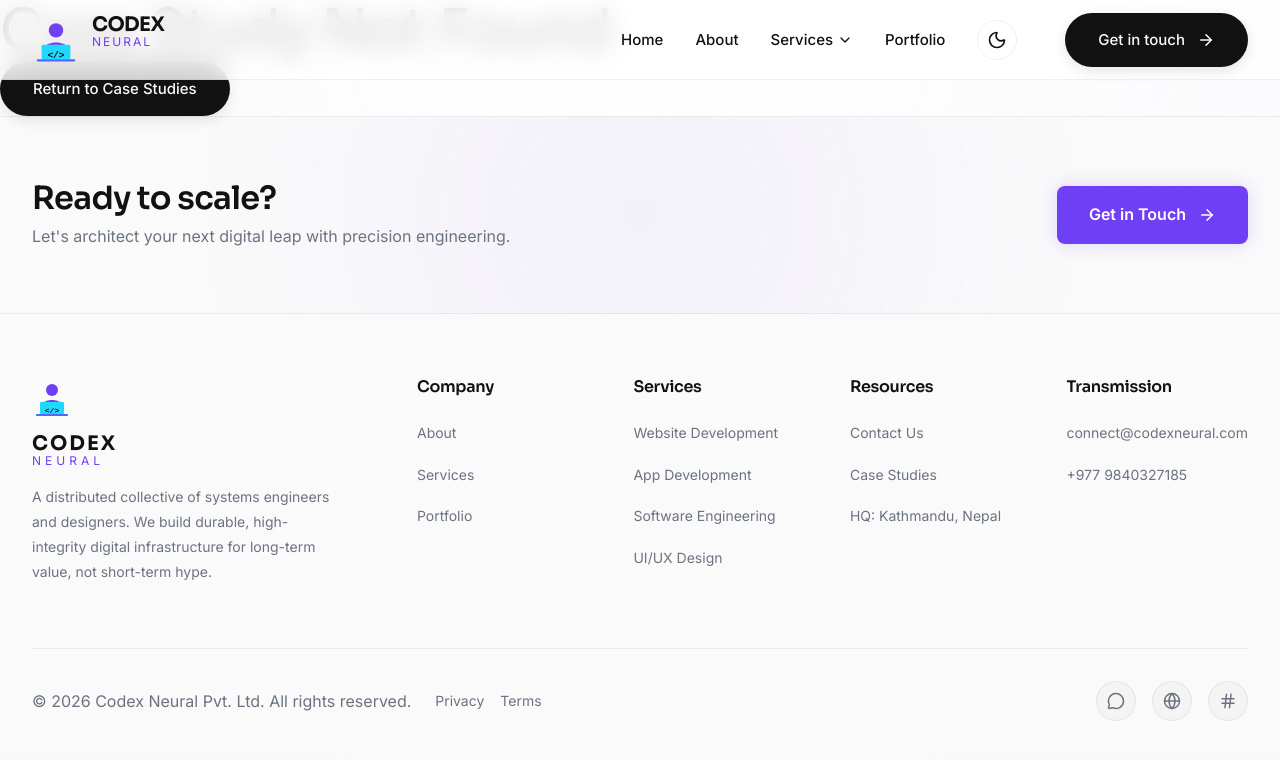
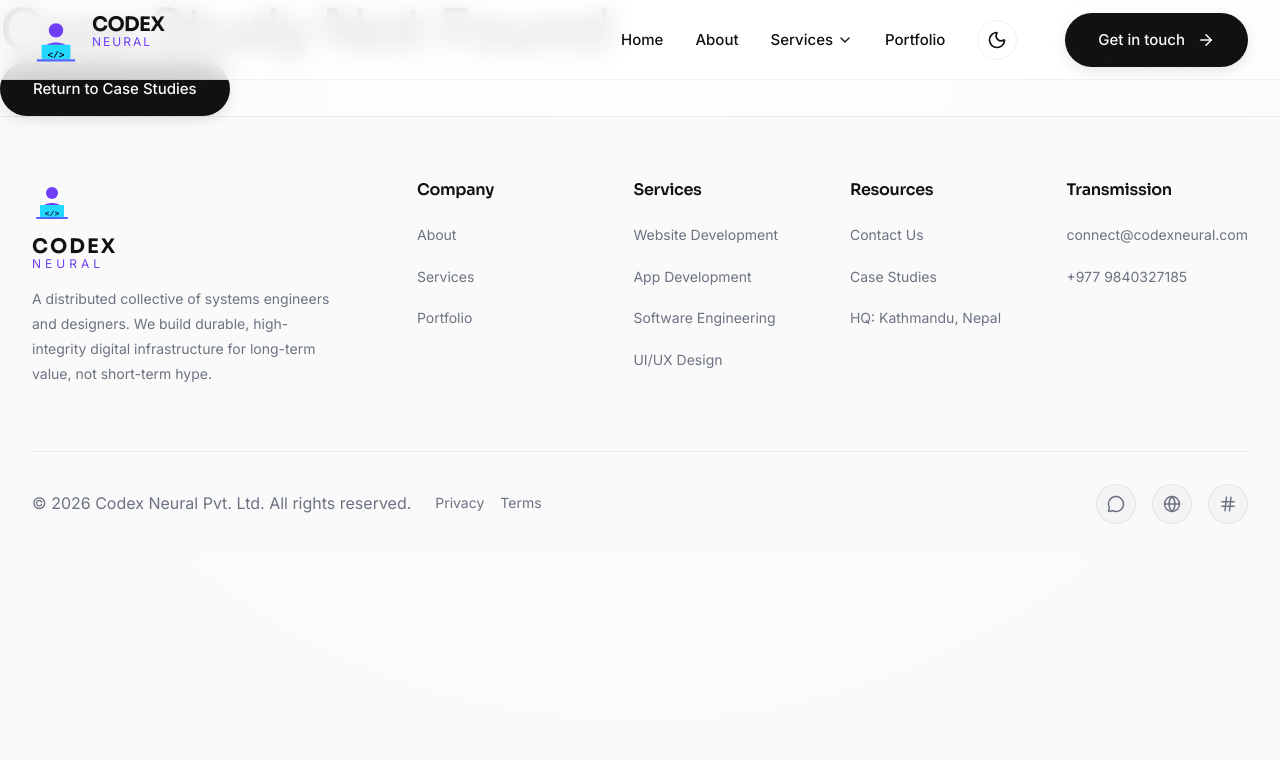
Before and after one commit to Manoharaya/codex-new, a React (Vite) app: page /case-studies/1 in a window 1280 px wide. Shown: the top 760 px of the page. Built offline with nearby package versions, Linux system fonts and the light colour scheme.

Commit message:
Remove Ready to Scale CTA from Footer component

```diff
--- a/src/components/Footer/Footer.jsx
+++ b/src/components/Footer/Footer.jsx
@@ -10,22 +10,6 @@ const Footer = () => {
 
   return (
     <footer className="footer" id="footer">
-      {/* Premium CTA Banner */}
-      {!isContactPage && !isServicesPage && (
-        <div className="footer-cta-banner">
-          <div className="container">
-            <div className="footer-cta-content">
-              <div className="footer-cta-text">
-                <h2>Ready to scale?</h2>
-                <p>Let's architect your next digital leap with precision engineering.</p>
-              </div>
-              <Link to="/contact" className="btn-premium">
-                Get in Touch <ArrowRight size={18} />
-              </Link>
-            </div>
-          </div>
-        </div>
-      )}
 
       <div className="container">
         <div className="footer-content">
--- a/src/pages/About.jsx
+++ b/src/pages/About.jsx
@@ -109,7 +109,7 @@ const About = () => {
               animate="show"
               className="abt-hero-content"
             >
-              <motion.span variants={fadeUp} className="abt-eyebrow text-gradient">ABOUT CODEX NEURAL</motion.span>
+              {/* <motion.span variants={fadeUp} className="abt-eyebrow text-gradient">ABOUT CODEX NEURAL</motion.span> */}
               <motion.h1 variants={fadeUp} className="abt-headline">Building the <span className="text-gradient">systems</span> behind ambitious businesses.</motion.h1>
               <motion.p variants={fadeUp} className="abt-supporting">
                 Codex Neural builds intelligent digital systems, software products, and infrastructure for businesses that need technology to perform, scale, and evolve.
```
